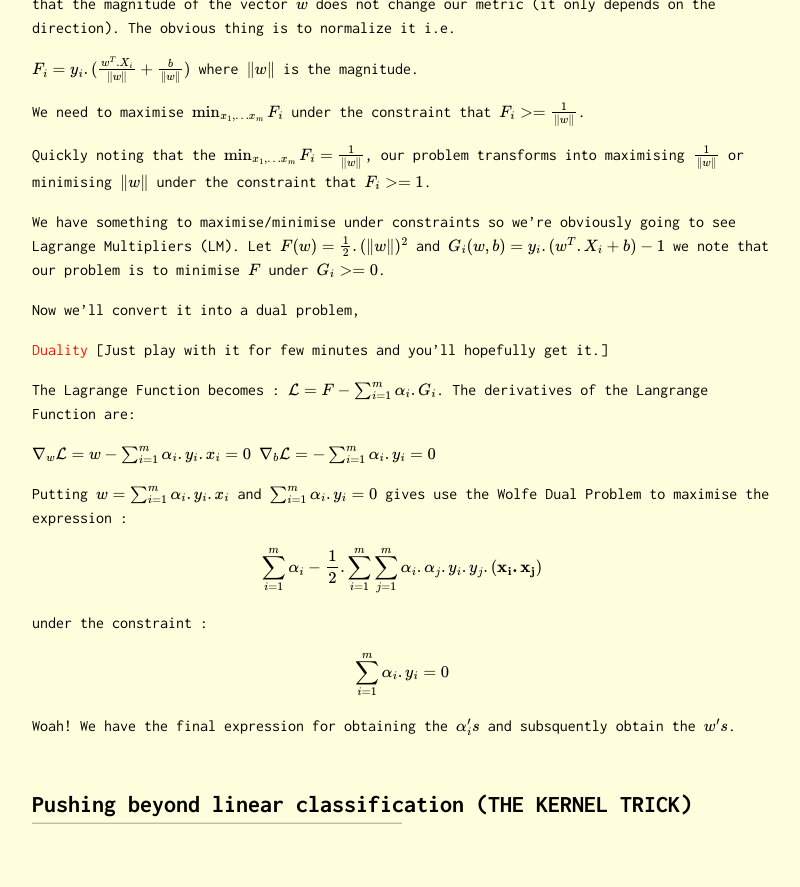
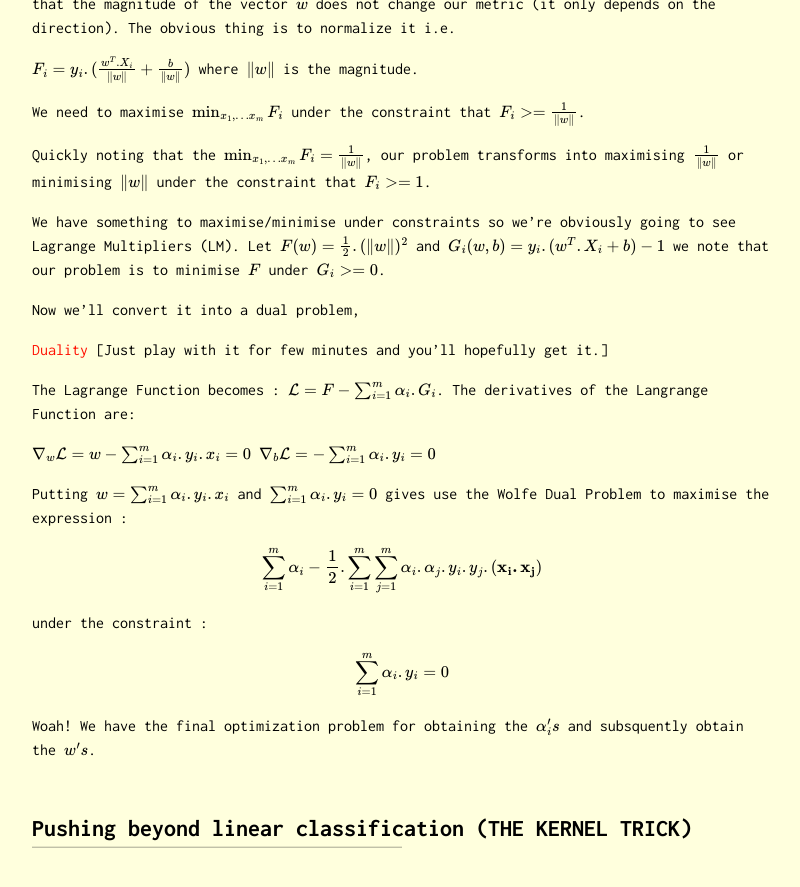
Before and after one commit to Oscuro-Phoenix/math-for-fun, a Jekyll site: the page built from _posts/2020-05-08-Problem-2.md, in a window 1280 px wide and 900 px high, scrolled down 1746 px. Shown: the top 887 px of the window, without its empty margins (238-1038 px from the left). Built offline with Jekyll 4.4.1, drawn with Linux system fonts in a browser that asks for light colours; formulas are drawn with MathJax 3.

Commit message:
Prob 2 Update 11

```diff
--- a/_posts/2020-05-08-Problem-2.md
+++ b/_posts/2020-05-08-Problem-2.md
@@ -61,6 +61,6 @@ under the constraint :
 
 $$ \sum_{i=1}^{m} \alpha_i.y_i = 0 $$
 
-Woah! We have the final expression for obtaining the $$ \alpha_i's $$ and subsquently obtain the $$ w's $$.
+Woah! We have the final optimization problem for obtaining the $$ \alpha_i's $$ and subsquently obtain the $$ w's $$.
 
 ## Pushing beyond linear classification (THE KERNEL TRICK)
```
